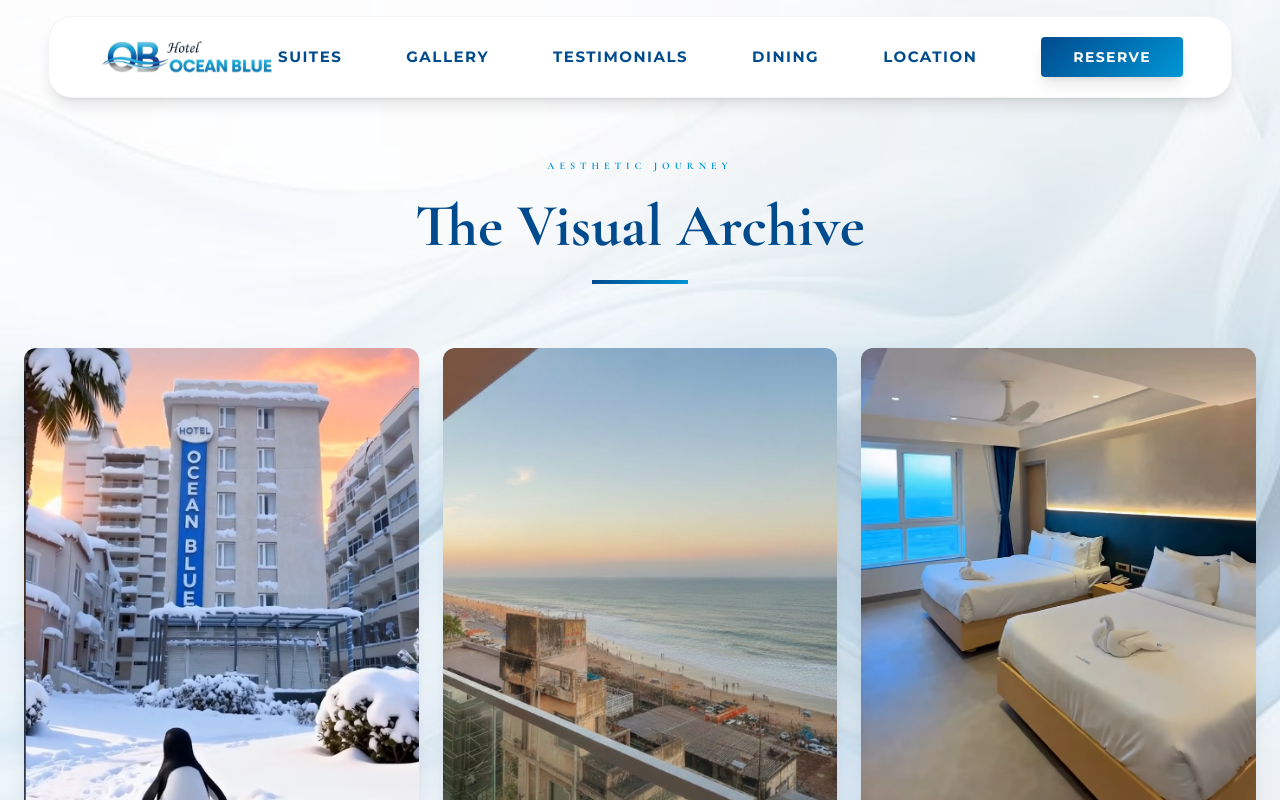
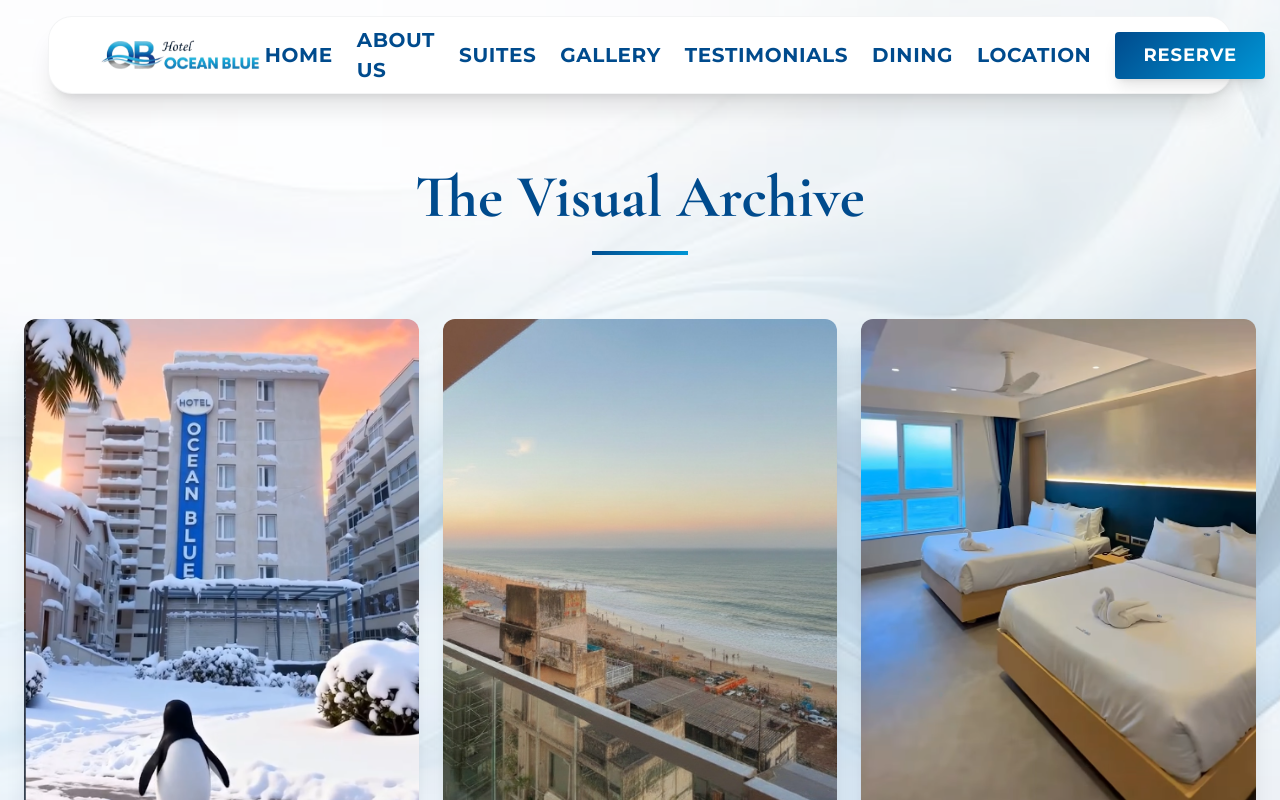
Before and after one commit to surya-20066/ocean_blue, a React (Vite) app: page /gallery in a window 1280 px wide. Shown: the top 800 px of the page. Built offline with nearby package versions, Linux system fonts and the light colour scheme.

Commit message:
refine navbar, logo size, and about section scroll

```diff
--- a/src/components/HotelInfo.jsx
+++ b/src/components/HotelInfo.jsx
@@ -86,9 +86,9 @@ const HotelInfo = () => {
                 initial={{ opacity: 0, y: 20 }}
                 whileInView={{ opacity: 1, y: 0 }}
                 transition={{ delay: index * 0.1 }}
-                className="bg-white p-8 rounded-2xl shadow-xl shadow-blue-dark/5 border border-blue-light/5 group hover:border-blue-light/30 transition-all duration-500"
+                className="bg-sky-50 p-8 rounded-2xl shadow-xl shadow-blue-dark/5 border border-blue-light/5 group hover:border-blue-light/30 transition-all duration-500"
               >
-                <div className="size-12 bg-blue-dark text-blue-light rounded-xl flex items-center justify-center mb-6 group-hover:scale-110 transition-transform">
+                <div className="size-12 bg-white text-blue-dark rounded-xl flex items-center justify-center mb-6 shadow-md group-hover:scale-110 transition-transform border border-blue-light/10">
                   <item.icon size={24} />
                 </div>
                 <h5 className="text-blue-dark font-bold heading-font text-lg mb-3">{item.title}</h5>
--- a/src/components/Navbar.jsx
+++ b/src/components/Navbar.jsx
@@ -10,6 +10,8 @@ const Navbar = () => {
   const { pathname } = useLocation();
 
   const isHomePage = pathname === "/";
+  // Subtly increased logo size (approx 4%)
+  const logoHeight = "h-11 md:h-[50px]";
 
   useEffect(() => {
     const handleScroll = () => {
@@ -20,6 +22,8 @@ const Navbar = () => {
   }, []);
 
   const navLinks = [
+    { name: "Home", href: "/" },
+    { name: "About Us", href: "/#about" },
     { name: "Suites", href: "/#suites" },
     { name: "Gallery", href: "/gallery" },
     { name: "Testimonials", href: "/#testimonials" },
@@ -37,11 +41,10 @@ const Navbar = () => {
 
   return (
     <nav className={`fixed top-0 left-0 right-0 z-[60] transition-all duration-700 ${isScrolled ? "py-2" : "py-4 m-1 md:m-0"}`}>
-      <div className={`mx-4 md:mx-12 rounded-3xl transition-all duration-700 border border-charcoal/5 ${isScrolled ? "bg-white shadow-2xl" : "bg-white shadow-lg"}`}>
-        <div className="container mx-auto flex items-center justify-between px-8 md:px-12">
-          {/* Logo */}
-          <Link to="/" className="flex items-center gap-4 group">
-            <div className="h-16 md:h-20 w-auto">
+      <div className={`mx-2 md:mx-4 lg:mx-12 rounded-2xl md:rounded-3xl transition-all duration-700 border border-charcoal/5 bg-white shadow-xl ${isScrolled ? "py-1" : "py-2"}`}>
+        <div className="container mx-auto flex items-center justify-between px-4 md:px-12">
+          <Link to="/" className="flex items-center gap-4 group shrink-0">
+            <div className={`${logoHeight} w-auto flex items-center`}>
               <img
                 src="/logo.png"
                 alt="Ocean Blue Hotel Logo"
@@ -51,13 +54,13 @@ const Navbar = () => {
           </Link>
 
           {/* Desktop Nav */}
-          <nav className="hidden md:flex items-center gap-12 lg:gap-16">
+          <nav className="hidden xl:flex items-center gap-4 lg:gap-6">
             {navLinks.map((link) => (
               <a
                 key={link.name}
                 href={link.href}
                 className={cn(
-                  "text-[15px] font-bold tracking-[0.1em] uppercase transition-all duration-300 hover:text-blue-light relative group",
+                  "text-[20px] font-bold tracking-[0.03em] uppercase transition-all duration-300 hover:text-blue-light relative group",
                   textColor
                 )}
               >
@@ -69,7 +72,7 @@ const Navbar = () => {
               <motion.button
                 whileHover={{ scale: 1.05 }}
                 whileTap={{ scale: 0.95 }}
-                className="blue-gradient text-white px-8 py-2.5 rounded text-sm font-bold uppercase tracking-[0.1em] shadow-lg hover:shadow-blue-light/20 transition-all font-body"
+                className="blue-gradient text-white px-7 py-2.5 rounded text-[18px] font-bold uppercase tracking-[0.05em] shadow-lg hover:shadow-blue-light/20 transition-all font-body whitespace-nowrap"
               >
                 Reserve
               </motion.button>
@@ -78,7 +81,7 @@ const Navbar = () => {
 
           {/* Mobile Toggle */}
           <button
-            className="md:hidden text-blue-light p-2"
+            className="xl:hidden text-blue-light p-2"
             onClick={() => setMobileMenuOpen(!mobileMenuOpen)}
           >
             {mobileMenuOpen ? <X size={32} /> : <Menu size={32} />}
@@ -92,7 +95,7 @@ const Navbar = () => {
               initial={{ opacity: 0, y: -20 }}
               animate={{ opacity: 1, y: 0 }}
               exit={{ opacity: 0, y: -20 }}
-              className="fixed inset-0 top-[60px] bg-blue-dark/95 backdrop-blur-xl z-40 p-8 md:hidden flex flex-col items-center justify-center"
+              className="fixed inset-0 top-[80px] bg-white z-40 p-8 xl:hidden flex flex-col items-center justify-center"
             >
               <nav className="flex flex-col gap-8 text-center">
                 {navLinks.map((link) => (
@@ -100,13 +103,13 @@ const Navbar = () => {
                     key={link.name}
                     href={link.href}
                     onClick={() => setMobileMenuOpen(false)}
-                    className="text-pearl text-[15px] font-bold tracking-[0.2em] heading-font uppercase hover:text-blue-light transition-colors"
+                    className="text-blue-dark text-[24px] font-bold tracking-[0.1em] heading-font uppercase hover:text-blue-light transition-colors"
                   >
                     {link.name}
                   </a>
                 ))}
                 <Link to="/book-now" onClick={() => setMobileMenuOpen(false)}>
-                  <button className="w-full blue-gradient text-white py-4 px-12 rounded font-bold uppercase tracking-[0.2em] text-sm font-body">
+                  <button className="w-full blue-gradient text-white py-4 px-12 rounded font-bold uppercase tracking-[0.2em] text-lg font-body">
                     Book Now
                   </button>
                 </Link>
--- a/src/components/Story.jsx
+++ b/src/components/Story.jsx
@@ -3,7 +3,7 @@ import { motion } from "framer-motion";
 
 const Story = () => {
   return (
-    <section className="py-32 px-6 md:px-20 relative overflow-hidden bg-white">
+    <section id="about" className="py-32 px-6 md:px-20 relative overflow-hidden bg-white">
       {/* Background layer */}
       <div
         className="absolute inset-0 z-0 opacity-100 pointer-events-none"
@@ -49,7 +49,7 @@ const Story = () => {
                   whileHover={{ x: 10 }}
                 >
                   <svg width="18" height="18" viewBox="0 0 24 24" fill="none" stroke="currentColor" strokeWidth="1.5">
-                    <path d="M5 12h14M12 5l7 7-7 7"/>
+                    <path d="M5 12h14M12 5l7 7-7 7" />
                   </svg>
                 </motion.span>
               </a>
@@ -90,10 +90,10 @@ const Story = () => {
             whileInView={{ opacity: 1, x: 0 }}
             viewport={{ once: true }}
             transition={{ delay: 1, duration: 0.8 }}
-            className="absolute top-20 -left-10 z-20 bg-blue-dark p-6 rounded shadow-2xl border-l-4 border-blue-light hidden md:block"
+            className="absolute top-20 -left-10 z-20 bg-sky-50 p-6 rounded shadow-2xl border-l-4 border-blue-light hidden md:block"
           >
             <p className="text-blue-light font-bold heading-font text-4xl leading-none">1985</p>
-            <p className="text-pearl/60 text-[8px] uppercase tracking-widest mt-1">Est. Legacy</p>
+            <p className="text-blue-dark/60 text-[8px] uppercase tracking-widest mt-1">Est. Legacy</p>
           </motion.div>
         </div>
       </div>
--- a/src/pages/Gallery.jsx
+++ b/src/pages/Gallery.jsx
@@ -41,7 +41,6 @@ const Gallery = () => {
 
         <div className="max-w-7xl mx-auto relative z-10">
           <div className="text-center mb-16 space-y-4">
-            <h3 className="text-blue-light font-bold tracking-[0.5em] uppercase text-[10px]">Aesthetic Journey</h3>
             <h2 className="text-5xl md:text-6xl heading-font text-blue-dark">The Visual Archive</h2>
             <div className="w-24 h-1 blue-gradient mx-auto"></div>
           </div>
```
